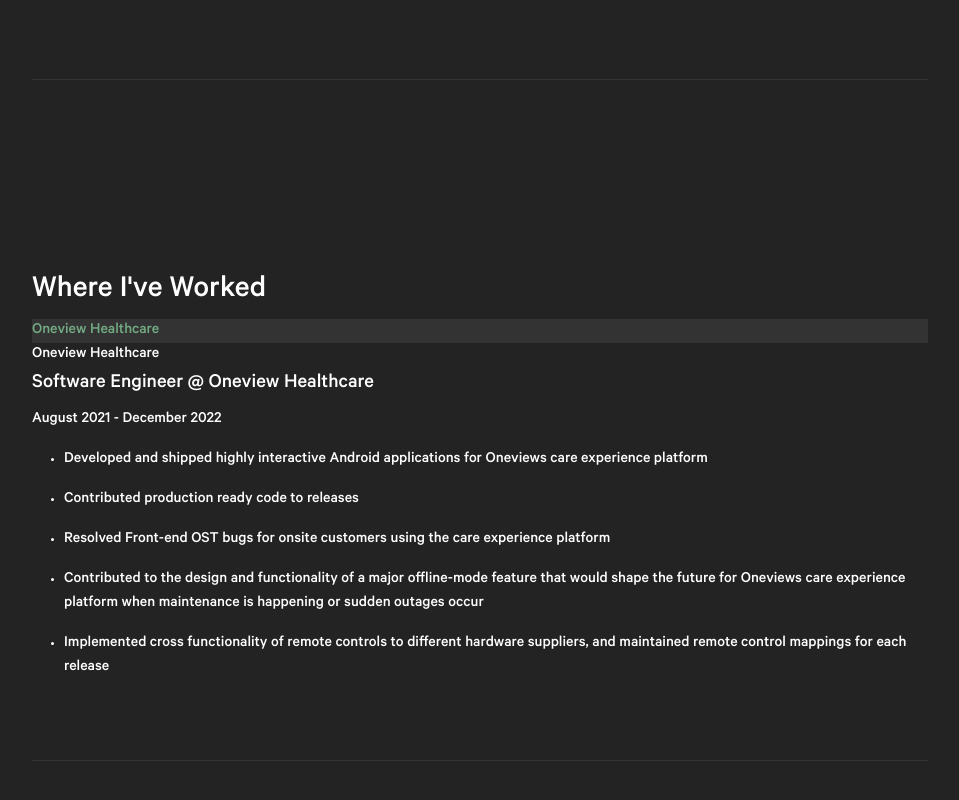
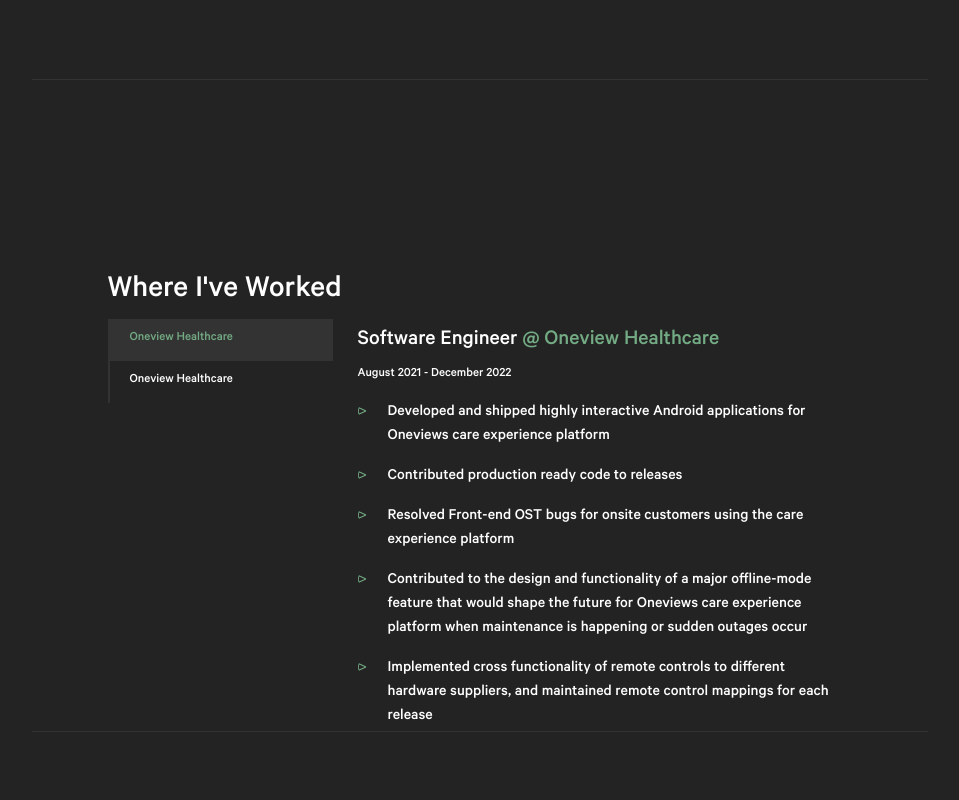
Before and after one commit to nemixu/portfolio_v2, a React (Create React App) app: page / in a window 1280 px wide. Shown: the part 1902-2702 px from the top of the page, without its empty margins (160-1119 px from the left). Built offline with nearby package versions, Linux system fonts and the light colour scheme.

Commit message:
Add styling for jobs panel component

```diff
--- a/src/styles/JobsStyles.css
+++ b/src/styles/JobsStyles.css
@@ -4,41 +4,85 @@
   margin: 15% 15% 15% 15%;
   padding-bottom: 5%;
   border-bottom: 1px solid #333333;
-}
-
-.tab-section {
-  display: inline-block;
-  color: red;
-  padding: 3px;
-  border-left: 2px solid #333333;
-  margin-right: 50px;
-}
-
-/* .tab-section:active {
-  background-color: #333333;
-} */
-
-.job-section {
-  display: inline-block;
-  color: white;
-  background-color: #333333;
+  height: 460px;
 }
 
 .jobs-container {
   float: left;
 }
 
-.job-tab {
-  font-size: 1.3rem;
+.jobs-text {
+  font-size: 22px;
+}
+
+.inner {
+  display: flex;
+}
+
+.job-tab-list {
+  position: relative;
+  z-index: 3;
+  width: max-content;
+  padding: 0;
+  margin: 0;
+  list-style: none;
+  width: 225px;
+}
+
+.tab-button {
   display: flex;
   align-items: center;
   width: 100%;
+  height: 42px;
+  padding: 0 20px 2px;
+  border-left: 2px solid #333333;
   background-color: transparent;
-  white-space: nowrap;
+  font-size: 13px;
   text-align: left;
-  border: none;
 }
 
-.jobs-text {
-  font-size: 1.3rem;
+/* right side panel styling*/
+.job-tab-pannel {
+  width: 100%;
+  height: auto;
+  padding: 5px 5px;
+  transition: 0s, opacity 0.5s linear;
 }
+
+.job-main-pannel {
+  width: 500px;
+  height: auto;
+  margin-left: 20px;
+}
+
+.date-text {
+  font-size: 13px;
+}
+
+.role-list {
+  display: flex;
+  flex-direction: row;
+}
+
+ul {
+  padding: 0px !important;
+  margin: 0px;
+  list-style: none;
+}
+
+.job-tab-pannel ul li {
+  position: relative;
+  padding-left: 30px;
+  margin-bottom: 10px;
+}
+
+.job-tab-pannel ul li::before {
+  content: "⪧";
+  position: absolute;
+  left: 0px;
+  color: #73ab84;
+}
+
+.highlight {
+  color: #73ab84;
+}
```
